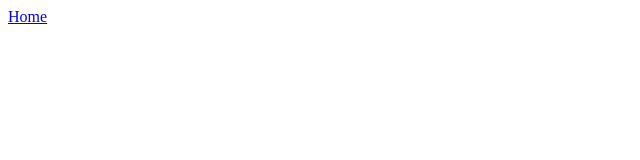
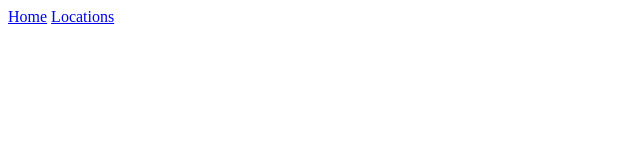
Before and after one commit to sidneyaguirre/dojo-gitflow, a plain HTML site: page index.html in a window 1280 px wide. Shown: the full height of the page, 0-640 px from the left. Drawn offline with Linux system fonts and the light colour scheme.

Commit message:
Locations actualizado

```diff
--- a/index.html
+++ b/index.html
@@ -8,5 +8,6 @@
 </head>
 <body>
     <a href="/index.html">Home</a>
+    <a href="Locations.html">Locations</a>
 </body>
 </html>
```
